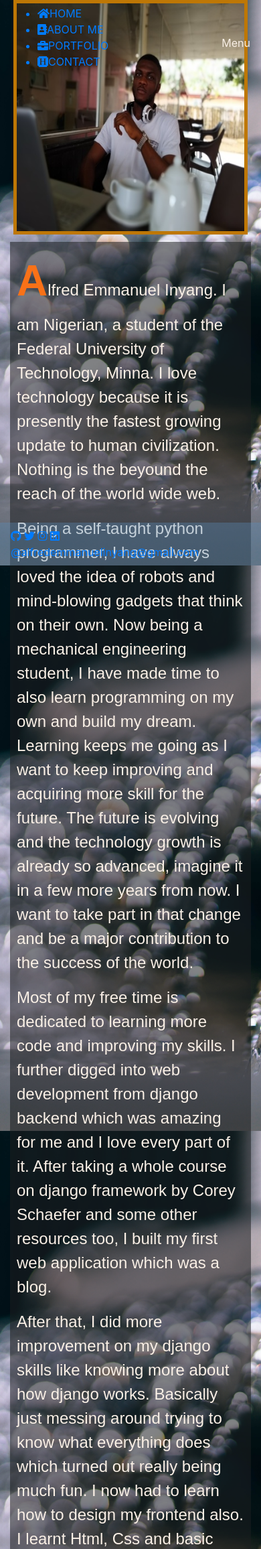
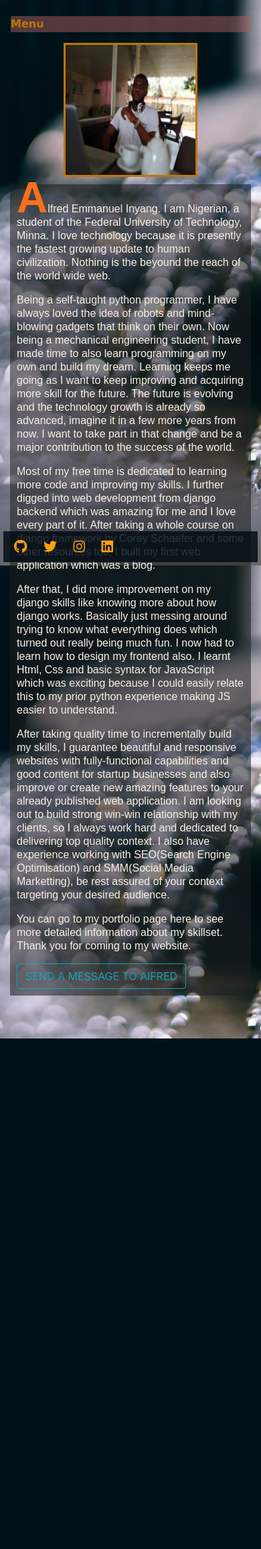
Before and after one commit to Pycomet-zz/portfolio-website, a Django app: page /about/ in a window 390 px wide. Shown: the top 2312 px of the page at 67% size. After the commit the page ends 1550 px from the top, so only its background shows below. Run offline with Django 3.2, Linux system fonts and the light colour scheme; some libraries are stand-ins or nearby versions.

Commit message:
Responsiveness!

```diff
--- a/base/static/base/main.css
+++ b/base/static/base/main.css
@@ -5,12 +5,144 @@ body {
     background-repeat: no-repeat;
     background-size: cover;
     background-attachment: fixed;
-    color: linen
+    color: linen;
+    margin: 4rem auto;
+}
+header {
+    text-align: left
+}
+nav ul {
+    -webkit-transition: max-height 0.9s ease-in-out;
+    -ms-transition: max-height 0.9s ease-in-out;
+    -moz-transition: max-height 0.9s ease-in-out;
+    -o-transition: max-height 0.9s ease-in-out;
+    transition: max-height 0.9s ease-in-out;
+}
+nav ul li {
+    font-family: -apple-system, BlinkMacSystemFont, 'Segoe UI', Roboto, Oxygen, Ubuntu, Cantarell, 'Open Sans', 'Helvetica Neue', sans-serif;
+    font-size: 25px;
+    color: rgb(190, 119, 5);
+    font-weight: bolder;
+    margin-right: 1em;
+    float: left;
+    overflow: hidden;
+}
+nav ul li:hover {
+    background-color: #273c4bf6;
+    border-color: antiquewhite
+}
+nav div a {
+    font-family: -apple-system, BlinkMacSystemFont, 'Segoe UI', Roboto, Oxygen, Ubuntu, Cantarell, 'Open Sans', 'Helvetica Neue', sans-serif;
+    font-size: 20px;
+    color: rgb(252, 160, 13);
+    font-weight: bold;
+    margin-right: 1em;
+}
+nav div a:hover {
+    background-color: #273c4bf6;
+    border-color: antiquewhite
+}
+a {
+    text-decoration: none;
+    color: inherit
+}
+.handle {
+    width: 100%;
+    background: rgba(173, 100, 100, 0.486);
+    text-align: left;
+    cursor: pointer;
+    display: none;
+    color: rgb(190, 119, 5);
+    font-weight: bold;
+    font-family: cursive
+}
+#mypic {
+    width: 350px;
+    height: 350px;
+    border: 5px solid rgb(190, 119, 5)
+}
+h2 {
+    font-family: 'Berkshire Swash', cursive;
+    font-weight: bolder;
+    font-size: 6.5rem;
+    text-align: unset;
+    margin: auto
+}
+.mail {
+    margin-left: 70rem
+}
+h4 {
+    font-weight: 600;
+    font-size: 2.5rem;
+    text-align: center
+}
+p {
+    font-family: fantasy;
+    font-size: 1.5rem;
+    line-height: 30px
+}
+h3 {
+    font-family: 'Franklin Gothic Medium';
+    font-size: 30px;
+    margin: auto;
+    color: rgb(217, 226, 96);
+    font-weight: bold;
+}
+.fixed-bottom {
+    margin: 5px;
+    background-color: rgba(2, 11, 19, 0.822);
+}
+@media screen and (max-width: 700px) {
+    .mail {
+        display: none
+    }
+    h1 {
+        font-size: 20px
+    }
+    .img-fluid {
+        width: 40px;
+        height: 30px
+    }
+    #mypic {
+        width: 200px;
+        height: 200px;
+        border: 3px solid rgb(190, 119, 5)
+    }
+    h2 {
+        text-align: left;
+        font-size: 3.5rem
+    }
+    h4 {
+        font-family: 'Gill Sans MT';
+        font-size: 1.2rem
+    }
+    p {
+        font-size: 1rem;
+        line-height: 20px
+    }
+    h3 {
+        font-size: 15px
+    }
+    nav ul li {
+        font-size: 14px;
+        font-weight: bold;
+        text-align: left;
+        max-height: 0;
+        float: none;
+        margin-right: none;
+        overflow: none;
+    }
+    .showing {
+        max-height: 20rem;
+    }
+    .shift {
+        margin: 9rem auto;
+    }
+    .handle {
+        display: block
+    }
 }
 
-#link {
-    color: rgb(190, 119, 5)
-}
 
 span#one {
     font-size: 4rem
@@ -19,65 +151,17 @@ span#one {
 #pict {
     text-align: center
 }
-
-p {
-    font-family: fantasy;
-    font-size: 1.5rem
-}
-
-h2 {
-    font-family: 'Berkshire Swash', cursive;
-    font-weight: bolder;
-    font-size: 6.5rem;
-    text-align: unset;
-    margin: auto
-}
-
-#mypic {
-    width: 350px;
-    height: 350px;
-    border: 5px solid rgb(190, 119, 5)
-}
-
-#head {
-    font-family: -apple-system, BlinkMacSystemFont, 'Segoe UI', Roboto, Oxygen, Ubuntu, Cantarell, 'Open Sans', 'Helvetica Neue', sans-serif;
-    font-size: 1.5rem;
-    color: rgb(190, 119, 5);
-    font-weight: bolder;
-    margin-right: 20px;
-}
-
-#mail {
-    margin-left: 70rem
-}
-
-h4 {
-    font-weight: 600;
-    font-size: 2.5rem;
-    text-align: center
-}
-
-#mine {
-    margin: 8% auto;
-    text-align: auto
-}
-
 .row {
     text-align: center;
     margin: auto auto
 }
-
-ul {
-    text-align: left
-}
-
 #tabs {
     background-color: rgba(29, 31, 32, 0.541);
     padding: 10px;
     margin: 3% auto;
-    text-align: left
+    text-align: left;
+    font-size: 1rem
 }
-
 em {
     text-align: right
 }
@@ -87,28 +171,11 @@ span {
     font-weight: bolder
 }
 
-h3 {
-    font-family: 'Franklin Gothic Medium';
-    font-size: 30px;
-    margin: auto;
-    color: rgb(217, 226, 96);
-    font-weight: bold;
-}
-
 #one {
     color: rgba(252, 114, 22, 0.979);
     font-size: 15px
 }
 
-.jumbotron {
-    text-align: left;
-    font-size: 40px;
-    margin: 20% auto;
-}
-
-.cont {
-    padding-top: 20px
-}
 
 #content {
     margin: 2% auto;
@@ -119,10 +186,6 @@ h3 {
     background-color: rgba(187, 59, 97, 0.424)
 }
 
-.fixed-bottom {
-    background-color: rgba(93, 147, 194, 0.328);
-}
-
 hr {
     border-bottom: 1px solid #d9e0e4
 }
```
Also changed, not shown: base/static/base/js/main.js (added, +33 -0 lines), 1 other file.
